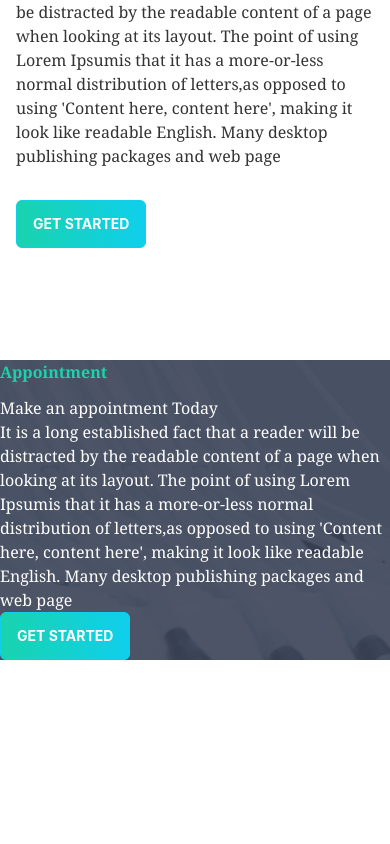
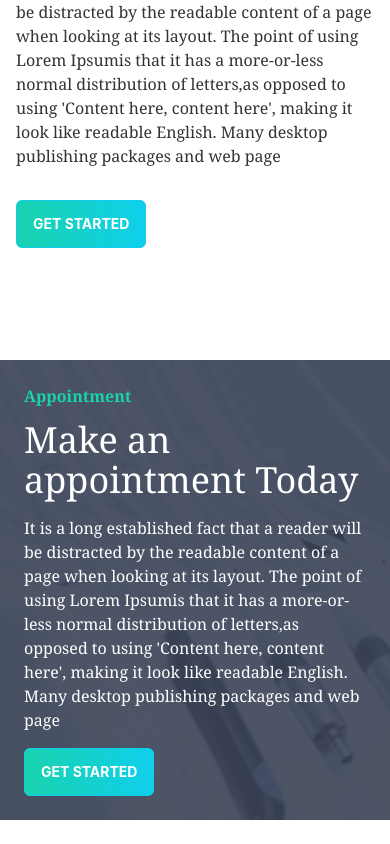
Before and after one commit to CodeWithShamim/doctors-portal-client, a React (Create React App) app: page / in a window 390 px wide. Shown: the part 3564-4408 px from the top of the page. Before the commit the page ends 4248 px from the top, so only its background shows below. Built offline with nearby package versions, Linux system fonts and the light colour scheme.

Commit message:
appoiment section done

```diff
--- a/src/components/Home/Appointment .js
+++ b/src/components/Home/Appointment .js
@@ -7,7 +7,7 @@ const Appointment = () => {
   return (
     <section
       style={{ background: `url(${appointment})` }}
-      className="my-6 bg-black text-white flex items-center content-center"
+      className="my-6 bg-black text-white flex items-center content-center p-6 md:p-0"
     >
       {/* ________left side______ */}
       <div className="flex-1 hidden md:block">
@@ -19,11 +19,11 @@ const Appointment = () => {
         <h4 className="text-secondary text-md font-serif font-semibold">
           Appointment
         </h4>
-        <h2 className="md:text-2xl lg:text-4xl pt-3 font-serif">
+        <h2 className="text-4xl md:text-2xl lg:text-4xl pt-3 font-serif">
           Make an appointment Today
         </h2>
 
-        <p className=" md:py-4 lg:py-8 font-serif">
+        <p className="py-4 lg:py-8 font-serif">
           It is a long established fact that a reader will be distracted by the
           readable content of a page when looking at its layout. The point of
           using Lorem Ipsumis that it has a more-or-less normal distribution of
```
